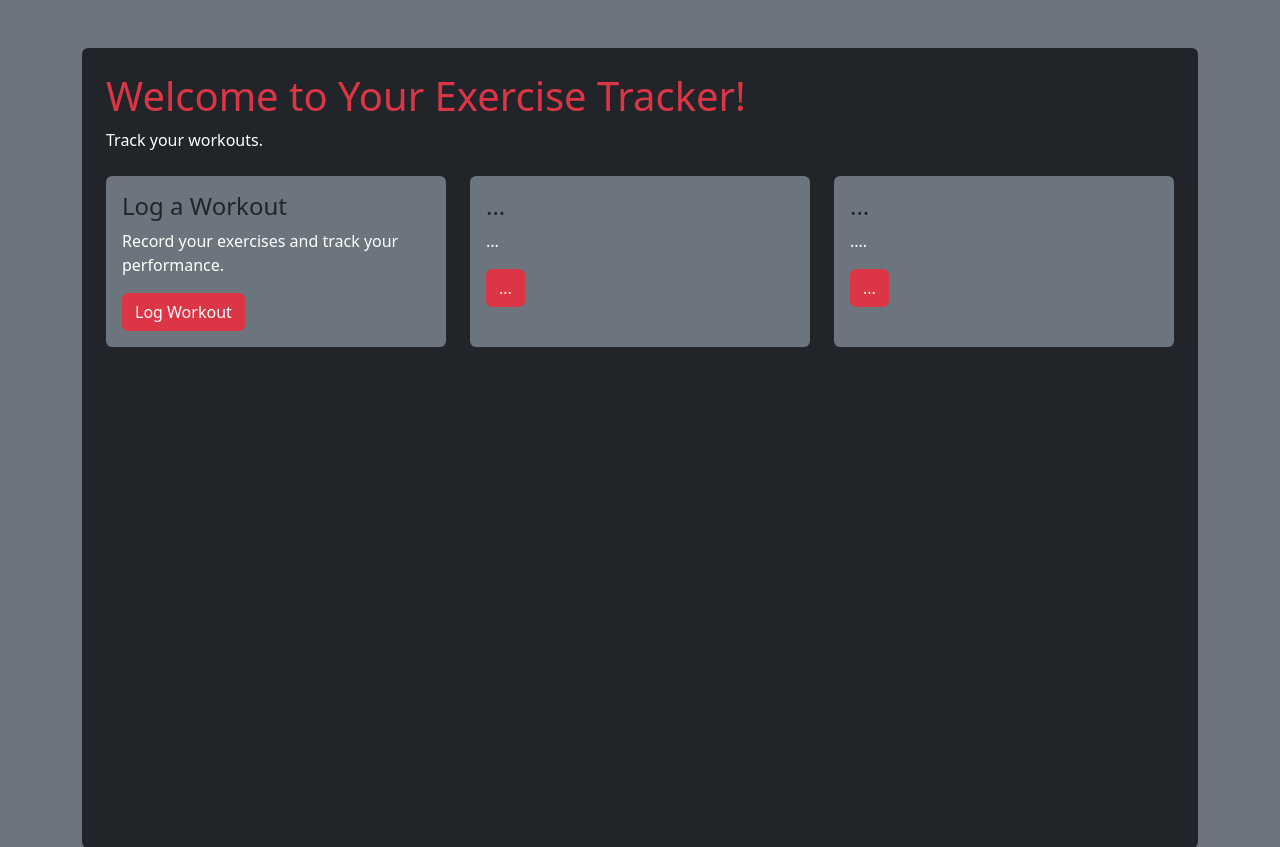
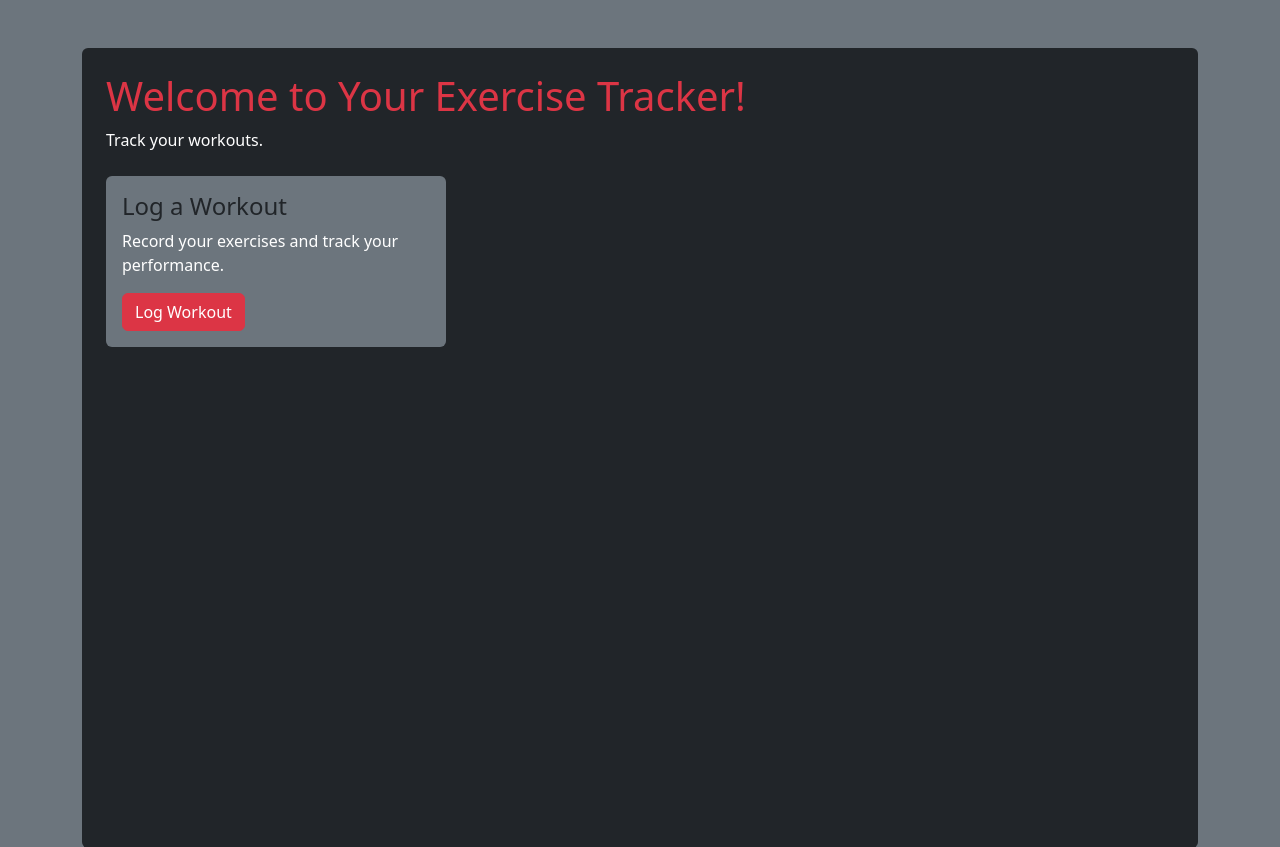
Before and after one commit to elianpullen/webtech, a Flask app: page / in a window 1280 px wide. Shown: the part 86-933 px from the top of the page. Run offline with Flask 3, Linux system fonts and the light colour scheme; parts of the project's set-up code (start-up, migrations or seed data) failed here and were passed over.

Commit message:
refactor: remove unused cards

```diff
--- a/app/templates/index.html
+++ b/app/templates/index.html
@@ -19,26 +19,6 @@
                     </div>
                 </div>
             </div>
-
-            <div class="col-md-4 d-flex mb-4">
-                <div class="card bg-secondary text-white border-0 flex-fill">
-                    <div class="card-body">
-                        <h4 class="card-title text-body">...</h4>
-                        <p class="card-text">...</p>
-                        <a href="" class="btn btn-danger">...</a>
-                    </div>
-                </div>
-            </div>
-
-            <div class="col-md-4 d-flex mb-4">
-                <div class="card bg-secondary text-white border-0 flex-fill">
-                    <div class="card-body">
-                        <h4 class="card-title text-body">...</h4>
-                        <p class="card-text">....</p>
-                        <a href="" class="btn btn-danger">...</a>
-                    </div>
-                </div>
-            </div>
         </div>
     </div>
 </div>
```
